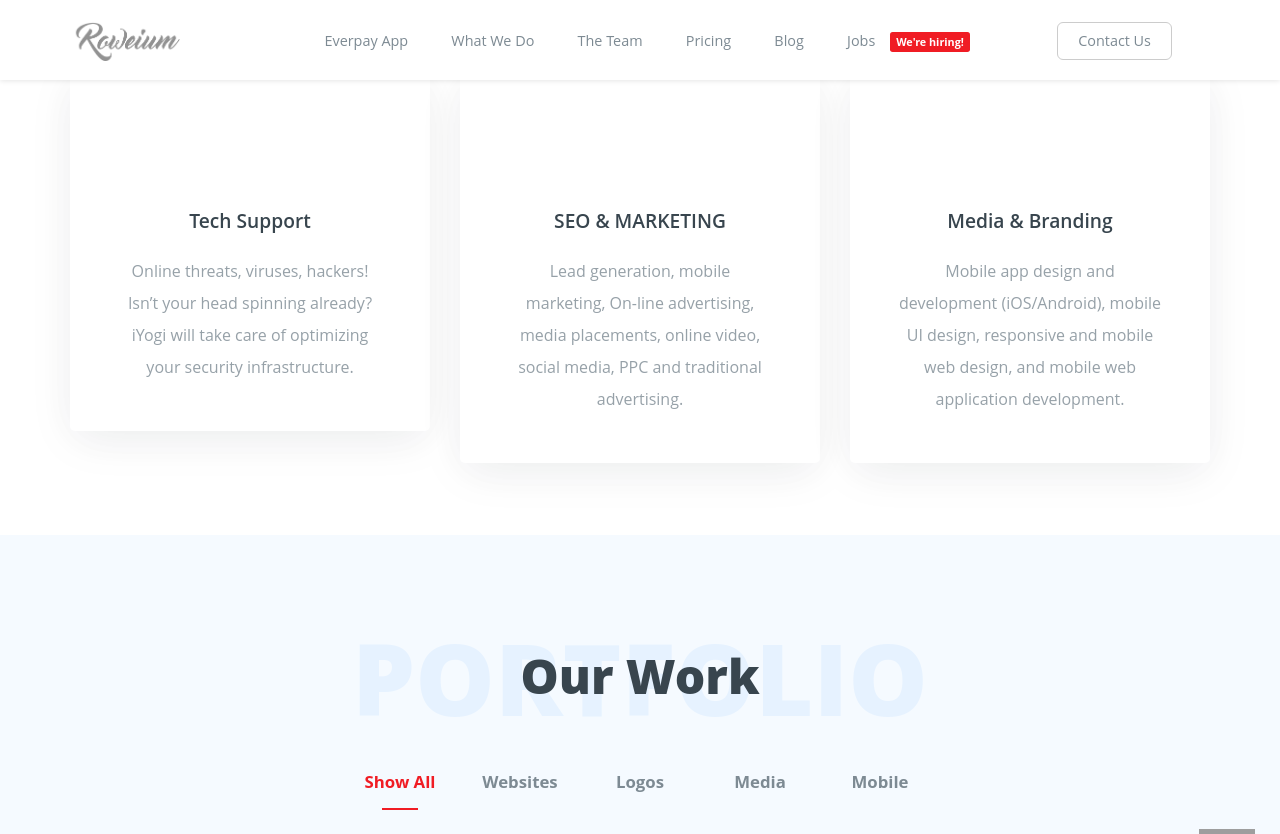
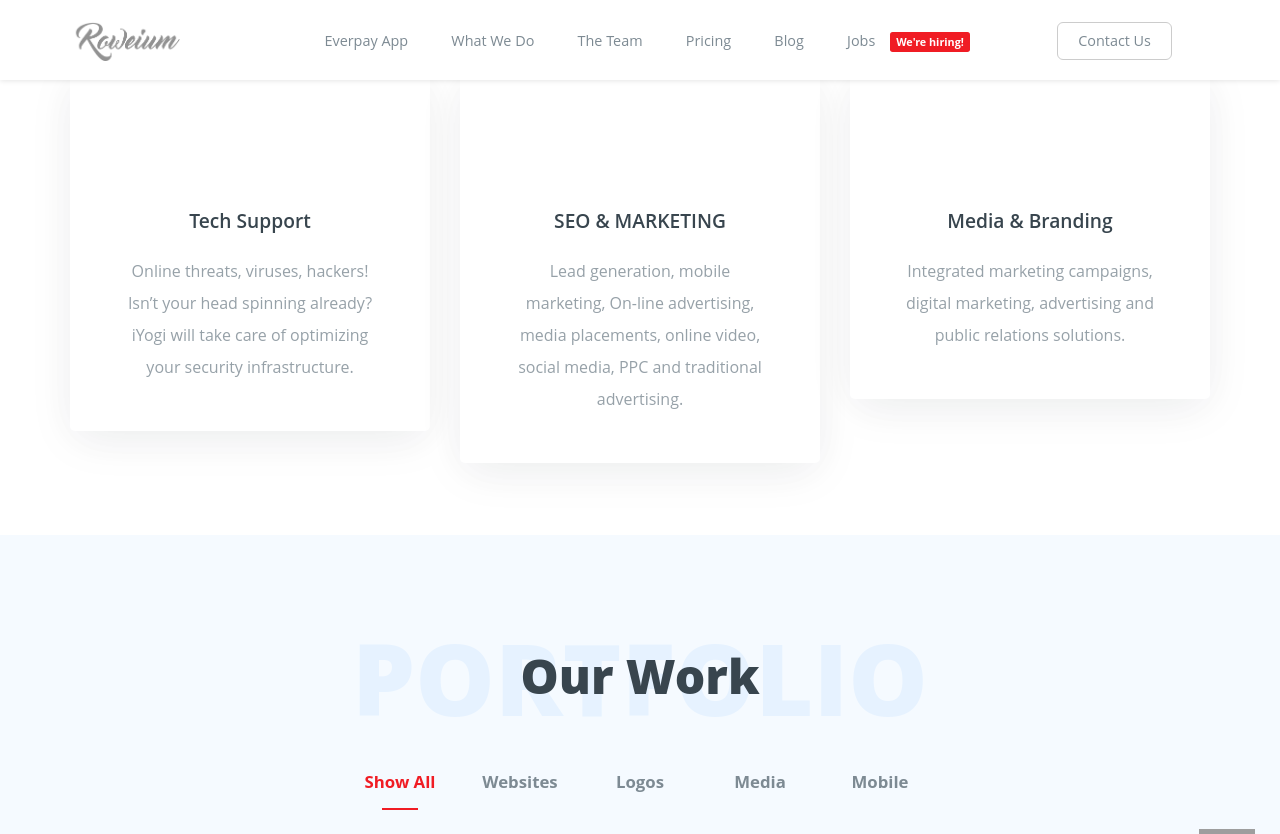
Before and after one commit to roweium/roweium.github.io, a Jekyll site: the page built from index.html, in a window 1280 px wide and 900 px high, scrolled down 1525 px, cut to the strip 0-834 px from the top of the window. Built offline with Jekyll 4.4.1, drawn with Linux system fonts in a browser that asks for light colours; nearby versions of some CDN libraries; some web fonts are replaced; library files that are not in the unit come from our copies; the list of posts is cut into pages by our own code; grey boxes are pictures that could not be loaded.

Commit message:
Update about.html

```diff
--- a/_includes/about.html
+++ b/_includes/about.html
@@ -69,7 +69,7 @@
                 <i class="tp--icon-gradient icon-bubbles icon-large"></i>
               </div>
               <h3>Media & Branding</h3>
-              <p>Mobile app design and development (iOS/Android), mobile UI design, responsive and mobile web design, and mobile web application development.</p>
+              <p>Integrated marketing campaigns, digital marketing, advertising and public relations solutions.</p>
             </div>
           </div>
 
```
